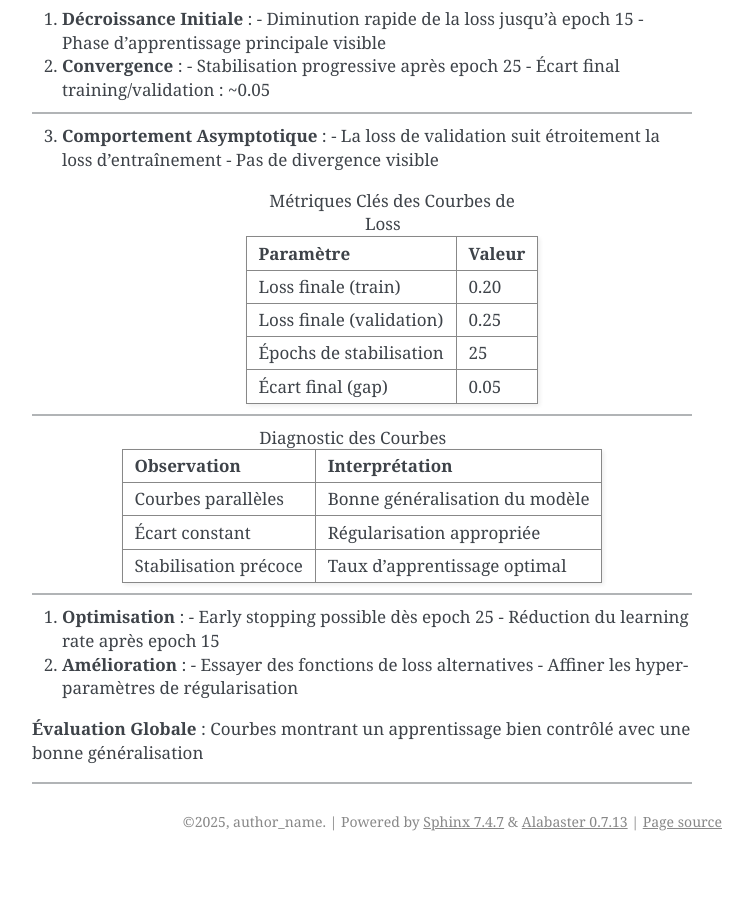
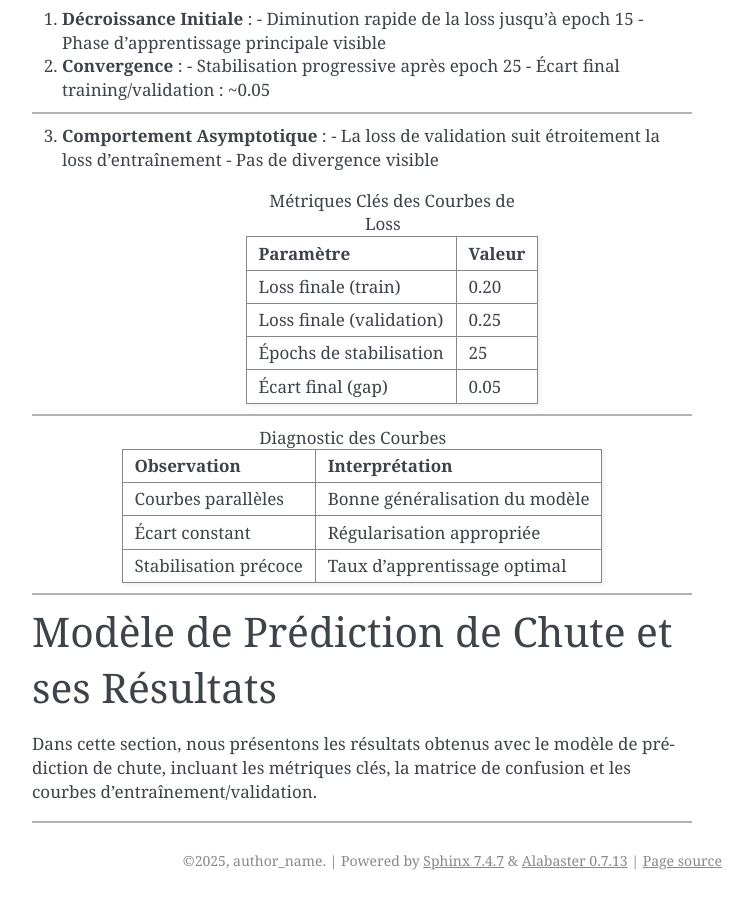
Before and after one commit to SouleymaneDiallo04/Syst-me-de-Surveillance-de-la-posture, a Sphinx documentation site: the page built from docs/source/architectures.rst, in a window 1280 px wide and 900 px high, scrolled down 22489 px. Shown: the whole window, without its empty margins (388-1141 px from the left). Built offline with Sphinx 7.4.7, drawn with Linux system fonts in a browser that asks for light colours; pages that are not in the unit, such as notebooks, are missing from menus; before the commit the page ends 23350 px from its top, so only the background shows below that; some of the changed text lies outside the part shown.

Commit message:
Mise à jour des docstrings et du code

```diff
--- a/docs/source/architectures.rst
+++ b/docs/source/architectures.rst
@@ -721,16 +721,9 @@ Interprétation des Courbes de Loss Training/Validation
 
 ----
 
-**Recommandations**
-~~~~~~~~~~~~~~~~~~~
-1. **Optimisation** :
-   - Early stopping possible dès epoch 25
-   - Réduction du learning rate après epoch 15
+Modèle de Prédiction de Chute et ses Résultats
+==============================================
 
-2. **Amélioration** :
-   - Essayer des fonctions de loss alternatives
-   - Affiner les hyperparamètres de régularisation
-
-**Évaluation Globale** : Courbes montrant un apprentissage bien contrôlé avec une bonne généralisation
+Dans cette section, nous présentons les résultats obtenus avec le modèle de prédiction de chute, incluant les métriques clés, la matrice de confusion et les courbes d'entraînement/validation.
 
 ----
```
